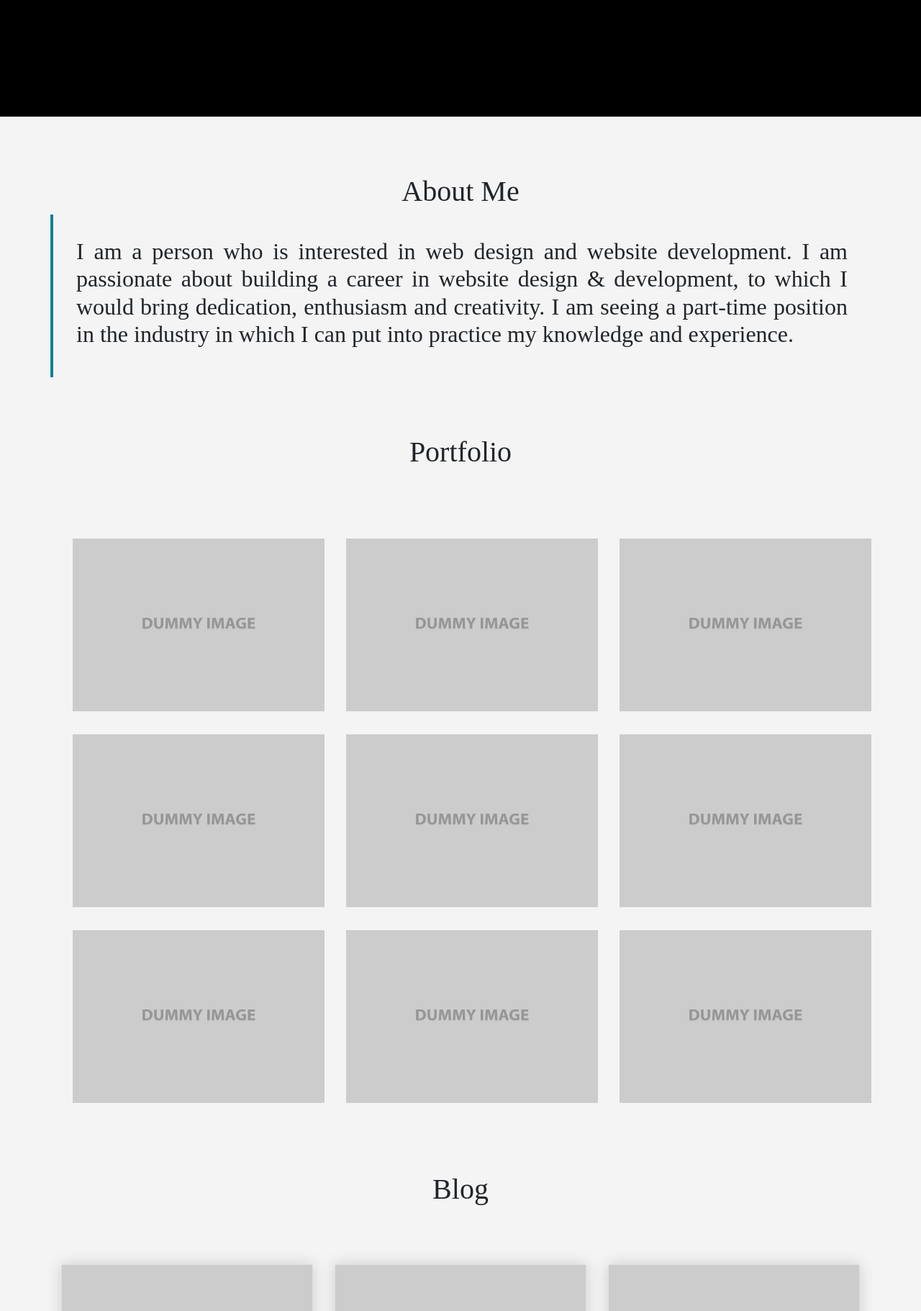
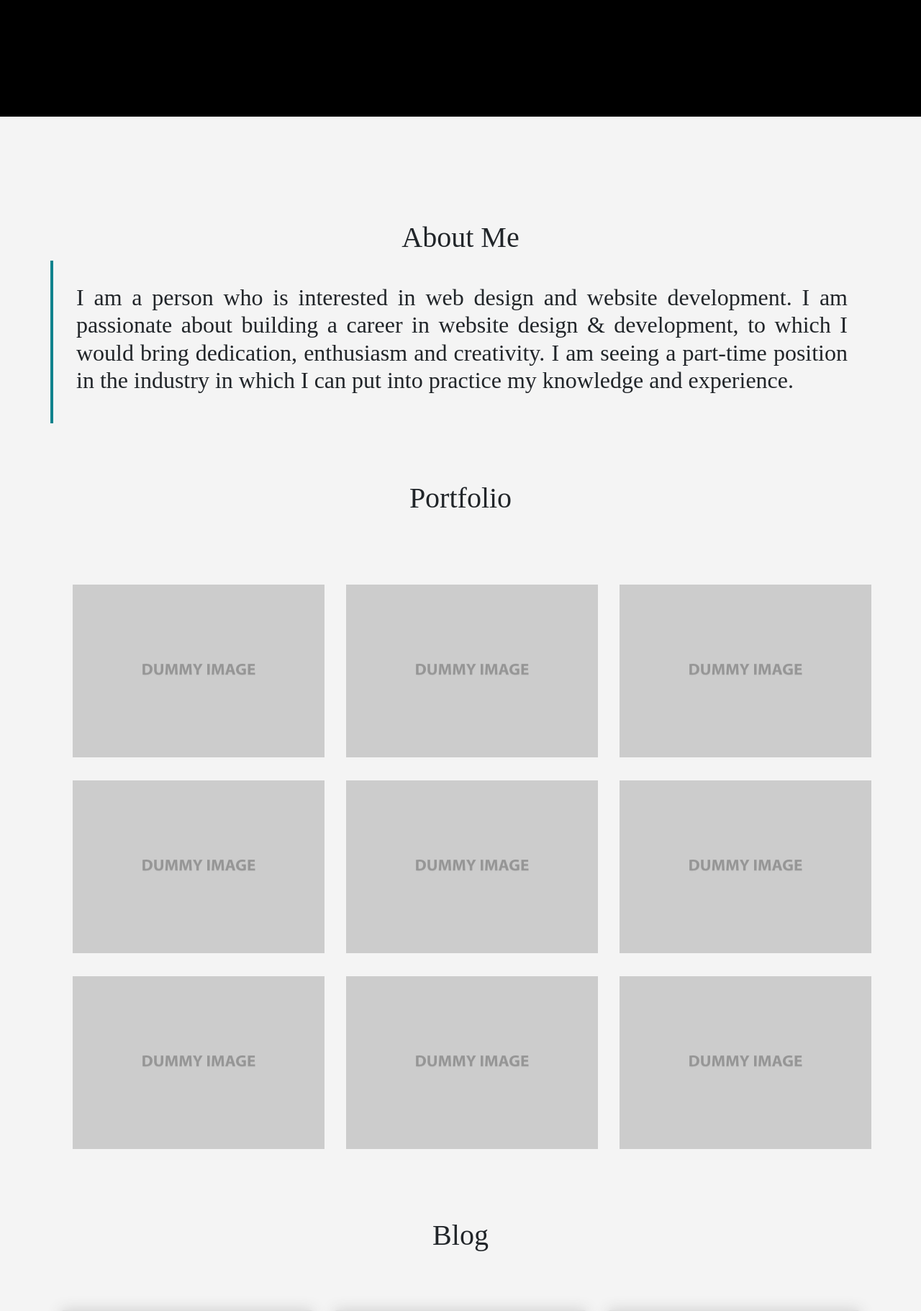
Before and after one commit to Fajri2R/FajriPortfolio, a PHP site: page / in a window 1280 px wide. Shown: the part 638-2459 px from the top of the page at 72% size. Run offline with PHP 8.4, Linux system fonts and the light colour scheme.

Commit message:
Update main.css

```diff
--- a/css/main.css
+++ b/css/main.css
@@ -84,7 +84,7 @@
 }
 
 .about {
-    margin: 4em 0;
+    margin: 8em 0;
     padding: 1em;
     position: relative;
 }
```
